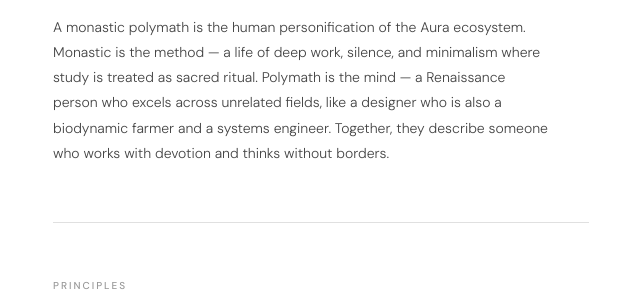
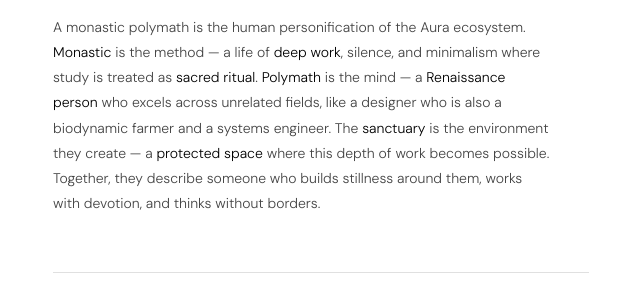
Before and after one commit to poonimator/aura-philosophy, a plain HTML site: page index.html in a window 1280 px wide. Shown: the part 430-735 px from the top of the page, without its empty margins (319-959 px from the left). Drawn offline with Linux system fonts and the light colour scheme.

Commit message:
Add files via upload

```diff
--- a/index.html
+++ b/index.html
@@ -88,6 +88,8 @@
     color: var(--accent);
     max-width: 500px;
   }
+
+  .hl { color: var(--fg); }
 
   /* ── 3. Lenses ── */
   .lenses {
@@ -254,7 +256,7 @@
   <section class="s2">
     <p class="label">Philosophy</p>
     <h2 class="phil-title">Monastic <i>Polymath.</i></h2>
-    <p class="phil-text">A monastic polymath is the human personification of the Aura ecosystem. Monastic is the method — a life of deep work, silence, and minimalism where study is treated as sacred ritual. Polymath is the mind — a Renaissance person who excels across unrelated fields, like a designer who is also a biodynamic farmer and a systems engineer. Together, they describe someone who works with devotion and thinks without borders.</p>
+    <p class="phil-text">A monastic polymath is the human personification of the Aura ecosystem. <span class="hl">Monastic</span> is the method — a life of <span class="hl">deep work</span>, silence, and minimalism where study is treated as <span class="hl">sacred ritual</span>. <span class="hl">Polymath</span> is the mind — a <span class="hl">Renaissance person</span> who excels across unrelated fields, like a designer who is also a biodynamic farmer and a systems engineer. The <span class="hl">sanctuary</span> is the environment they create — a <span class="hl">protected space</span> where this depth of work becomes possible. Together, they describe someone who builds stillness around them, works with devotion, and thinks without borders.</p>
   </section>
 
   <div class="sep"></div>
```
